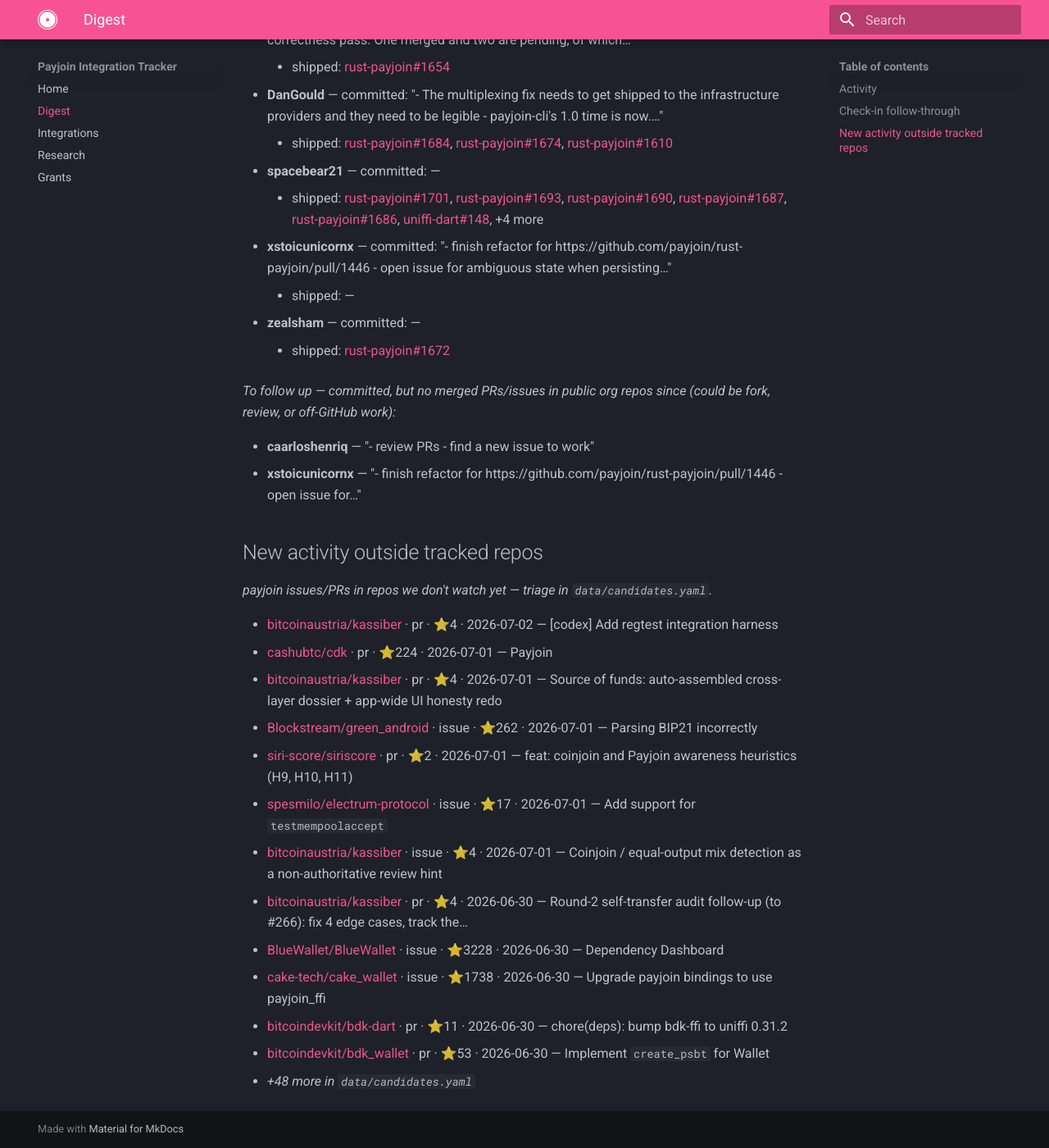
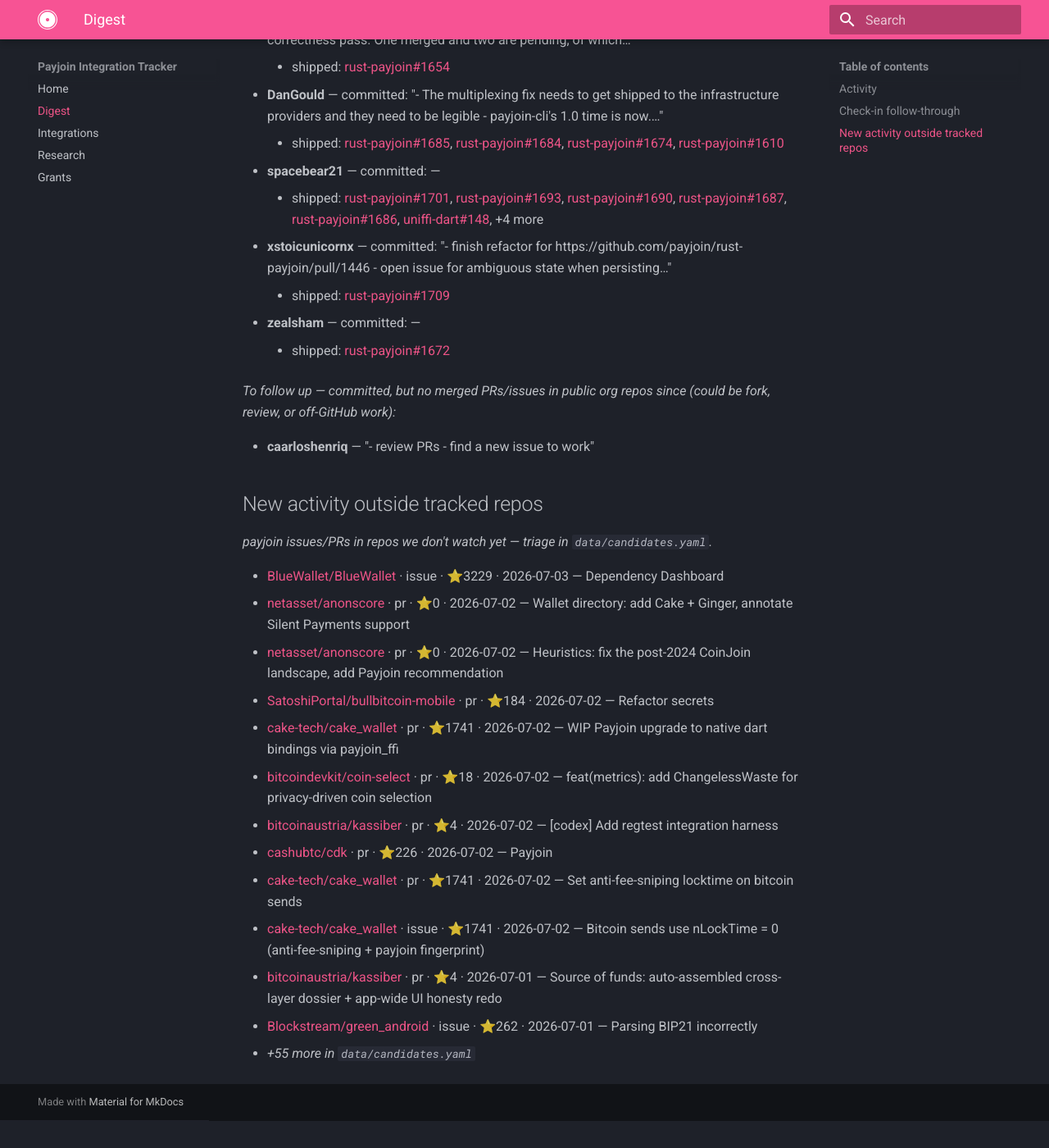
Before and after one commit to payjoin/payjoin.org, an MkDocs documentation site: the page built from docs/digest.md, in a window 1280 px wide and 1400 px high, scrolled down 697 px. Shown: the whole window at 82% size. Built offline with MkDocs 1.6.1 and Material for MkDocs 9.7.7, drawn with Linux system fonts in a browser that asks for light colours; after the commit the page ends 2063 px from its top, so only the background shows below that; some of the changed text lies outside the part shown.

Commit message:
chore: refresh tracker auto-state + digest

```diff
--- a/docs/digest.md
+++ b/docs/digest.md
@@ -1,10 +1,10 @@
 # Daily digest
 
-_As of 2026-07-02 (UTC) · tracking 25 upstream items_
+_As of 2026-07-03 (UTC) · tracking 25 upstream items_
 
 ## Activity
 
-- **Cove** — [repo](https://github.com/bitcoinppl/cove) — updated 2026-07-01
+- **Cove** — [repo](https://github.com/bitcoinppl/cove) — updated 2026-07-03
 
 
 ## Check-in follow-through
@@ -14,39 +14,38 @@ _2026-06-22 · [thread](https://github.com/orgs/payjoin/discussions/1668)_
 - **bc1cindy** — committed: —
     - shipped: [rust-payjoin#1697](https://github.com/payjoin/rust-payjoin/issues/1697), [rust-payjoin#1694](https://github.com/payjoin/rust-payjoin/issues/1694), [rust-payjoin#1676](https://github.com/payjoin/rust-payjoin/issues/1676)
 - **benalleng** — committed: "Fully focused on payjoin-cli 1.0 might consider duplicating some long standing open PRs to just get the ball rolling where progress has…"
-    - shipped: [rust-payjoin#1699](https://github.com/payjoin/rust-payjoin/pull/1699), [rust-payjoin#1695](https://github.com/payjoin/rust-payjoin/pull/1695), [rust-payjoin#1683](https://github.com/payjoin/rust-payjoin/pull/1683), [rust-payjoin#1682](https://github.com/payjoin/rust-payjoin/pull/1682), [rust-payjoin#1673](https://github.com/payjoin/rust-payjoin/pull/1673), [uniffi-dart#144](https://github.com/Uniffi-Dart/uniffi-dart/pull/144), +3 more
+    - shipped: [rust-payjoin#1705](https://github.com/payjoin/rust-payjoin/pull/1705), [rust-payjoin#1699](https://github.com/payjoin/rust-payjoin/pull/1699), [rust-payjoin#1695](https://github.com/payjoin/rust-payjoin/pull/1695), [rust-payjoin#1683](https://github.com/payjoin/rust-payjoin/pull/1683), [rust-payjoin#1682](https://github.com/payjoin/rust-payjoin/pull/1682), [rust-payjoin#1673](https://github.com/payjoin/rust-payjoin/pull/1673), +4 more
 - **caarloshenriq** — committed: "- review PRs - find a new issue to work"
     - shipped: —
 - **chavic** — committed: "Spend last week correcting the initial fixes in last weeks BTCPay's correctness pass. One merged and two are pending, of which…"
     - shipped: [rust-payjoin#1654](https://github.com/payjoin/rust-payjoin/pull/1654)
 - **DanGould** — committed: "- The multiplexing fix needs to get shipped to the infrastructure providers and they need to be legible - payjoin-cli's 1.0 time is now.…"
-    - shipped: [rust-payjoin#1684](https://github.com/payjoin/rust-payjoin/pull/1684), [rust-payjoin#1674](https://github.com/payjoin/rust-payjoin/pull/1674), [rust-payjoin#1610](https://github.com/payjoin/rust-payjoin/pull/1610)
+    - shipped: [rust-payjoin#1685](https://github.com/payjoin/rust-payjoin/pull/1685), [rust-payjoin#1684](https://github.com/payjoin/rust-payjoin/pull/1684), [rust-payjoin#1674](https://github.com/payjoin/rust-payjoin/pull/1674), [rust-payjoin#1610](https://github.com/payjoin/rust-payjoin/pull/1610)
 - **spacebear21** — committed: —
     - shipped: [rust-payjoin#1701](https://github.com/payjoin/rust-payjoin/pull/1701), [rust-payjoin#1693](https://github.com/payjoin/rust-payjoin/pull/1693), [rust-payjoin#1690](https://github.com/payjoin/rust-payjoin/pull/1690), [rust-payjoin#1687](https://github.com/payjoin/rust-payjoin/pull/1687), [rust-payjoin#1686](https://github.com/payjoin/rust-payjoin/pull/1686), [uniffi-dart#148](https://github.com/Uniffi-Dart/uniffi-dart/pull/148), +4 more
 - **xstoicunicornx** — committed: "- finish refactor for https://github.com/payjoin/rust-payjoin/pull/1446 - open issue for ambiguous state when persisting…"
-    - shipped: —
+    - shipped: [rust-payjoin#1709](https://github.com/payjoin/rust-payjoin/issues/1709)
 - **zealsham** — committed: —
     - shipped: [rust-payjoin#1672](https://github.com/payjoin/rust-payjoin/pull/1672)
 
 _To follow up — committed, but no merged PRs/issues in public org repos since (could be fork, review, or off-GitHub work):_
 
 - **caarloshenriq** — "- review PRs - find a new issue to work"
-- **xstoicunicornx** — "- finish refactor for https://github.com/payjoin/rust-payjoin/pull/1446 - open issue for…"
 
 ## New activity outside tracked repos
 
 _payjoin issues/PRs in repos we don't watch yet — triage in `data/candidates.yaml`._
 
+- [BlueWallet/BlueWallet](https://github.com/BlueWallet/BlueWallet/issues/3659) · issue · ⭐3229 · 2026-07-03 — Dependency Dashboard
+- [netasset/anonscore](https://github.com/netasset/anonscore/pull/49) · pr · ⭐0 · 2026-07-02 — Wallet directory: add Cake + Ginger, annotate Silent Payments support
+- [netasset/anonscore](https://github.com/netasset/anonscore/pull/46) · pr · ⭐0 · 2026-07-02 — Heuristics: fix the post-2024 CoinJoin landscape, add Payjoin recommendation
+- [SatoshiPortal/bullbitcoin-mobile](https://github.com/SatoshiPortal/bullbitcoin-mobile/pull/2394) · pr · ⭐184 · 2026-07-02 — Refactor secrets
+- [cake-tech/cake_wallet](https://github.com/cake-tech/cake_wallet/pull/3363) · pr · ⭐1741 · 2026-07-02 — WIP Payjoin upgrade to native dart bindings via payjoin_ffi
+- [bitcoindevkit/coin-select](https://github.com/bitcoindevkit/coin-select/pull/47) · pr · ⭐18 · 2026-07-02 — feat(metrics): add ChangelessWaste for privacy-driven coin selection
 - [bitcoinaustria/kassiber](https://github.com/bitcoinaustria/kassiber/pull/316) · pr · ⭐4 · 2026-07-02 — [codex] Add regtest integration harness
-- [cashubtc/cdk](https://github.com/cashubtc/cdk/pull/2049) · pr · ⭐224 · 2026-07-01 — Payjoin
+- [cashubtc/cdk](https://github.com/cashubtc/cdk/pull/2049) · pr · ⭐226 · 2026-07-02 — Payjoin
+- [cake-tech/cake_wallet](https://github.com/cake-tech/cake_wallet/pull/3362) · pr · ⭐1741 · 2026-07-02 — Set anti-fee-sniping locktime on bitcoin sends
+- [cake-tech/cake_wallet](https://github.com/cake-tech/cake_wallet/issues/3361) · issue · ⭐1741 · 2026-07-02 — Bitcoin sends use nLockTime = 0 (anti-fee-sniping + payjoin fingerprint)
 - [bitcoinaustria/kassiber](https://github.com/bitcoinaustria/kassiber/pull/170) · pr · ⭐4 · 2026-07-01 — Source of funds: auto-assembled cross-layer dossier + app-wide UI honesty redo
 - [Blockstream/green_android](https://github.com/Blockstream/green_android/issues/296) · issue · ⭐262 · 2026-07-01 — Parsing BIP21 incorrectly
-- [siri-score/siriscore](https://github.com/siri-score/siriscore/pull/46) · pr · ⭐2 · 2026-07-01 — feat: coinjoin and Payjoin awareness heuristics (H9, H10, H11)
-- [spesmilo/electrum-protocol](https://github.com/spesmilo/electrum-protocol/issues/11) · issue · ⭐17 · 2026-07-01 — Add support for `testmempoolaccept`
-- [bitcoinaustria/kassiber](https://github.com/bitcoinaustria/kassiber/issues/282) · issue · ⭐4 · 2026-07-01 — Coinjoin / equal-output mix detection as a non-authoritative review hint
-- [bitcoinaustria/kassiber](https://github.com/bitcoinaustria/kassiber/pull/274) · pr · ⭐4 · 2026-06-30 — Round-2 self-transfer audit follow-up (to #266): fix 4 edge cases, track the…
-- [BlueWallet/BlueWallet](https://github.com/BlueWallet/BlueWallet/issues/3659) · issue · ⭐3228 · 2026-06-30 — Dependency Dashboard
-- [cake-tech/cake_wallet](https://github.com/cake-tech/cake_wallet/issues/3173) · issue · ⭐1738 · 2026-06-30 — Upgrade payjoin bindings to use payjoin_ffi
-- [bitcoindevkit/bdk-dart](https://github.com/bitcoindevkit/bdk-dart/pull/101) · pr · ⭐11 · 2026-06-30 — chore(deps): bump bdk-ffi to uniffi 0.31.2
-- [bitcoindevkit/bdk_wallet](https://github.com/bitcoindevkit/bdk_wallet/pull/297) · pr · ⭐53 · 2026-06-30 — Implement `create_psbt` for Wallet
-- _+48 more in `data/candidates.yaml`_
+- _+55 more in `data/candidates.yaml`_
```
Also changed, not shown: 2 other files.
